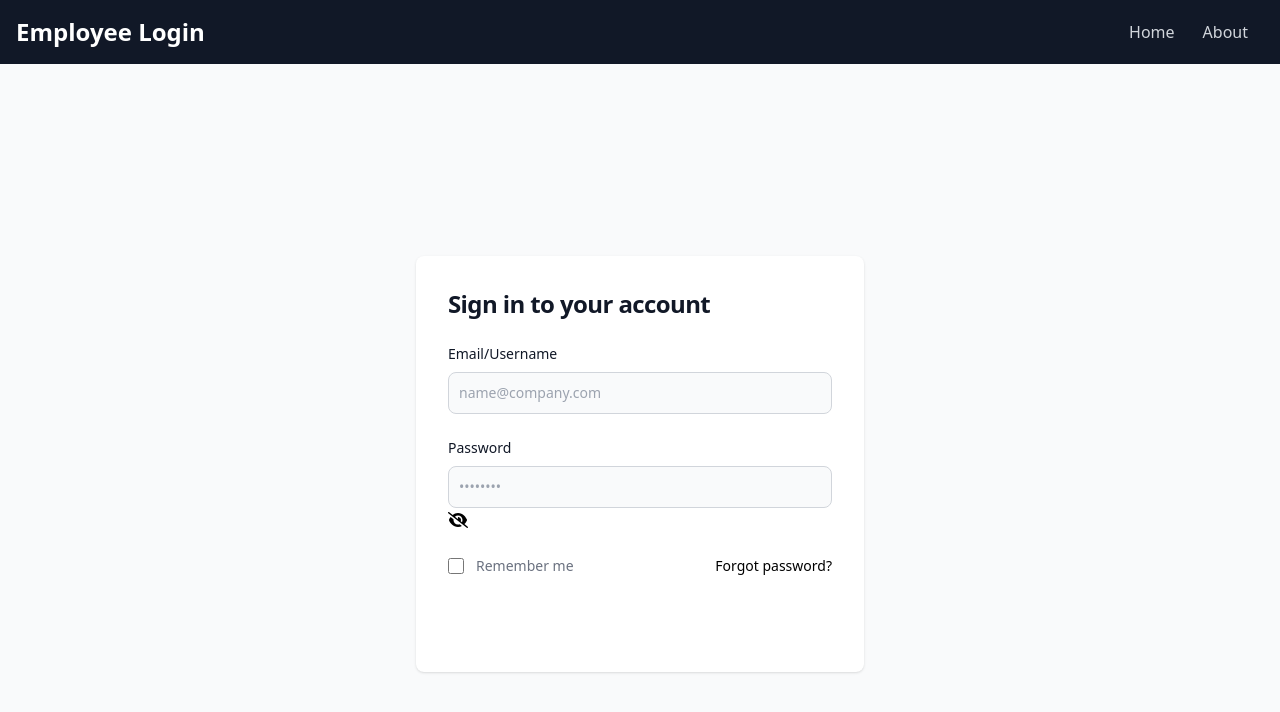
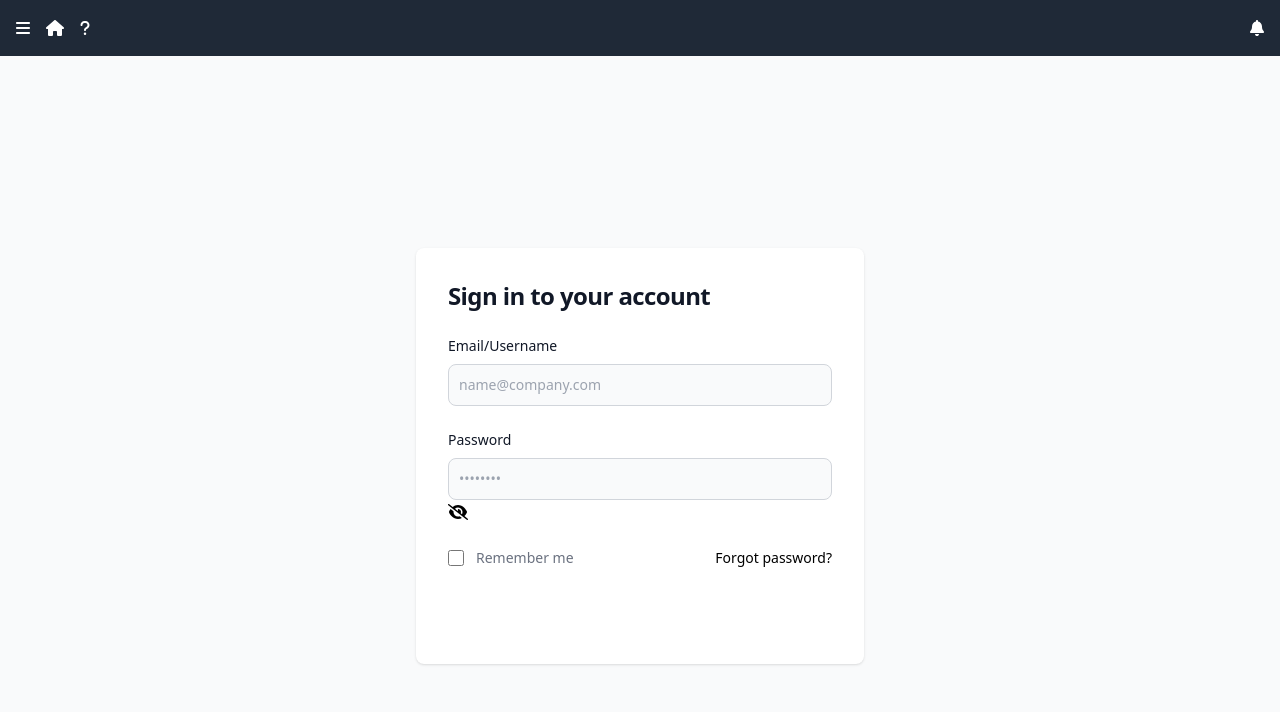
Before and after one commit to MrRamPoudel/EmployeePayroll, an Angular app in the folder ClientApp/: page / in a window 1280 px wide. Shown: the top 712 px of the page. Built offline with nearby package versions, Linux system fonts and the light colour scheme.

Commit message:
Change navbar

```diff
--- a/ClientApp/src/app/nav-menu/nav-menu.component.html
+++ b/ClientApp/src/app/nav-menu/nav-menu.component.html
@@ -1,19 +1,22 @@
-<div>
-  <nav class="bg-gray-900">
-    <div class="container mx-auto px-4">
-      <div class="flex items-center justify-between py-4">
-        <div>
-          <a href="#" class="text-white text-2xl font-bold">
-            Employee Login
-          </a>
-        </div>
-        <div class="hidden md:flex items-center">
-          <a routerLink="/home" routerLinkActive="active" class="text-gray-300 hover:text-white px-3">Home</a>
-          <a href="#" class="text-gray-300 hover:text-white px-4">About</a>
-          <a (click)="handleLogOut()" *ngIf= "isLoggedIn()" class="text-gray-300 hover:text-white px-4">Log out</a>
-        </div>
+<div class="bg-gray-800 p-4">
+  <div class="container mx-auto">
+    <nav class="flex items-center justify-between">
+      <!-- Left Side -->
+      <div class="flex space-x-4">
+        <div class="text-white"><fa-icon class="icon1" [icon]="barIcon"></fa-icon></div>
+        <div class="text-white"><fa-icon class="icon2" [icon]="houseIcon" ></fa-icon></div>
+        <div class="text-white"><fa-icon class="icon3" [icon]="questionIcon"></fa-icon></div>
       </div>
-    </div>
-  </nav>
+
+      <!-- Middle Gap -->
+      <div class="flex-grow"></div>
+
+      <!-- Right Side -->
+      <div class="flex space-x-4">
+        <div class="text-white"><fa-icon class="icon5" (click) ="handleLogOut()" *ngIf= "isLoggedIn()" [icon]="signOutIcon"></fa-icon></div>
+        <div class="text-white"><fa-icon [icon] ="bellIcon"></fa-icon></div>
+      </div>
+    </nav>
+  </div>
 </div>
 <router-outlet></router-outlet>
--- a/ClientApp/src/app/nav-menu/nav-menu.component.ts
+++ b/ClientApp/src/app/nav-menu/nav-menu.component.ts
@@ -1,6 +1,7 @@
 import { Component } from '@angular/core';
 import { Router } from '@angular/router';
 import { AuthService } from 'src/services/auth.service';
+import { faSignOut, faBars, faBell, faHouse, faQuestion} from '@fortawesome/free-solid-svg-icons'
 
 @Component({
   selector: 'app-nav-menu',
@@ -8,6 +9,11 @@ import { AuthService } from 'src/services/auth.service';
   styleUrls: ['./nav-menu.component.css']
 })
 export class NavMenuComponent {
+  houseIcon = faHouse;
+  signOutIcon = faSignOut;
+  barIcon = faBars;
+  bellIcon = faBell;
+  questionIcon = faQuestion;
   isExpanded = false;
   loggedIn = false;
   collapse() {
```
Also changed, not shown: 1 other file (tests, documents, lock files or other folders).
